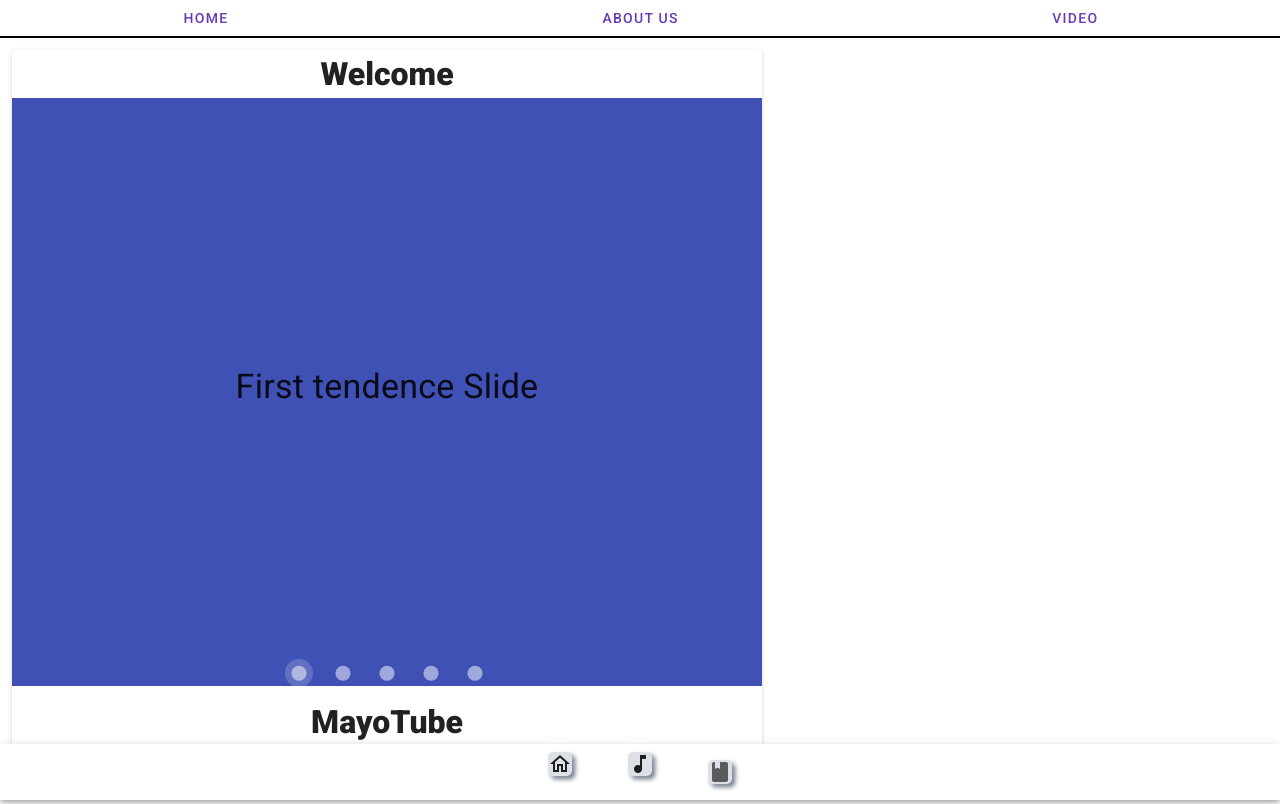
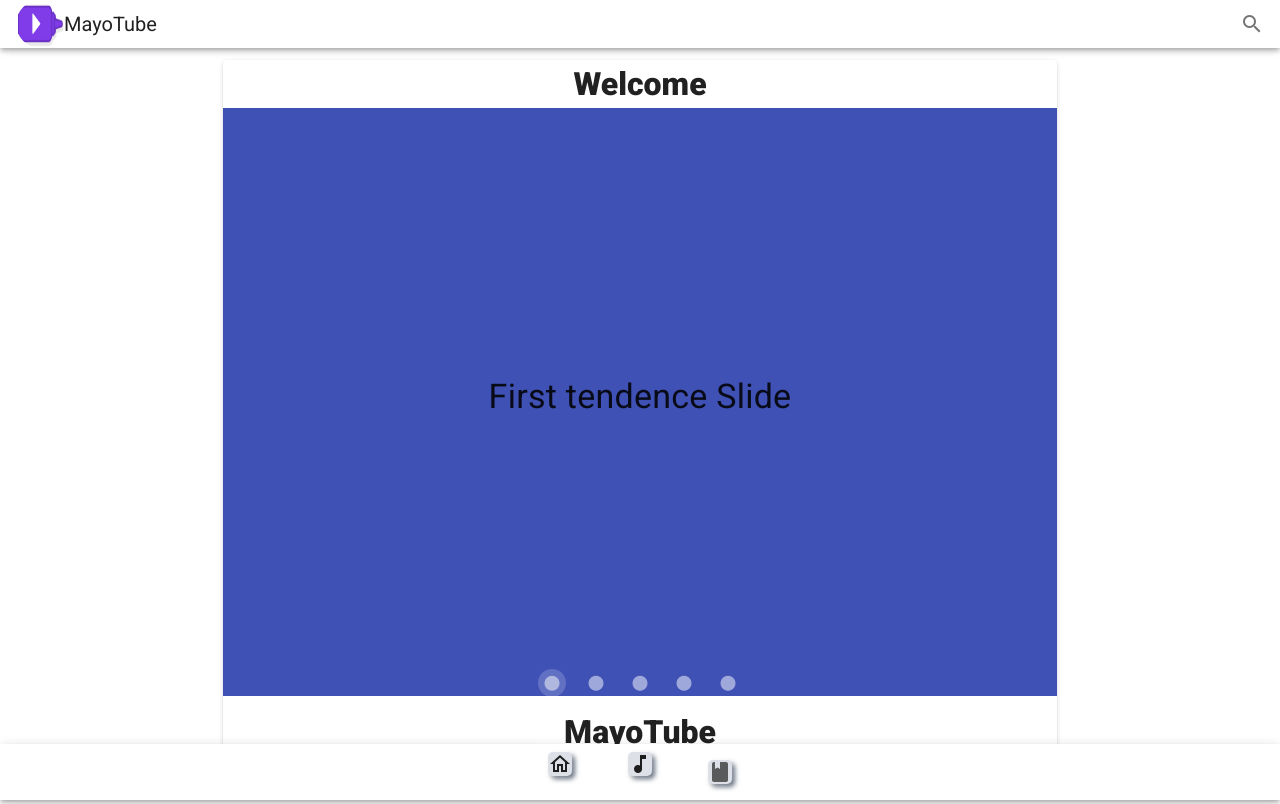
Before and after one commit to Realise-Formation-Digital/20.10-vue-music-project-1, a Vue app: page / in a window 1280 px wide. Built offline with nearby package versions, Linux system fonts and the light colour scheme.

Commit message:
toolbar
addition toolbar

```diff
--- a/src/App.vue
+++ b/src/App.vue
@@ -1,26 +1,27 @@
 <template>
   <v-app>
     <v-main>
-      <v-row>
-        <v-col>
-          <router-link class="text-decoration-none" to="/">
-            <v-btn block text class=" white--text" color="deep-purple">Home</v-btn>
-          </router-link>
-        </v-col>
-        <v-col>
-          <router-link class="text-decoration-none" to="/about">
-            <v-btn block text class=" white--text" color="deep-purple">About Us</v-btn>
-          </router-link>
-        </v-col>
-        <v-col>
-          <router-link class="text-decoration-none" to="/video">
-            <v-btn block text class=" white--text" color="deep-purple">Video</v-btn>
-          </router-link>
-        </v-col>
-      </v-row>
-      <hr color="black"/>
+        <v-card
+    color="grey lighten-4"
+    flat
+    tile
+  >
+    <v-toolbar dense>
+    <v-avatar>
+      <img
+        src="./assets/MayoTube-logo.png"
+        alt="icon MayoTube"
+      >
+    </v-avatar>
+      <v-toolbar-title>MayoTube</v-toolbar-title>
 
+      <v-spacer></v-spacer>
 
+      <v-btn icon>
+        <v-icon>mdi-magnify</v-icon>
+      </v-btn>
+    </v-toolbar>
+  </v-card>
       <router-view>
 
       </router-view>
--- a/src/components/home.vue
+++ b/src/components/home.vue
@@ -2,8 +2,19 @@
   <div>
 
         <v-container fluid>
-<!--- début de la card <--->
-        <v-card width="750px">
+
+
+<v-row
+align="center"
+justify="center"
+>
+  <v-col cols="1"/>
+  <v-col cols="10"
+  align="center"
+justify="center"
+>
+      <!--- début de la card <--->
+        <v-card width="80%">
 
 <!--- titre <--->
         <h1><center><b> Welcome </b></center></h1>
@@ -11,7 +22,6 @@
 <!--- carousel <--->
         <v-carousel
     cycle
-
     height="600"
     hide-delimiter-background
     show-arrows-on-hover
@@ -48,6 +58,11 @@
 
 
   </v-card>
+  </v-col>
+  <v-col cols="1"/>
+
+</v-row>
+
 </v-container>
 </div>
   </template>
@@ -81,4 +96,5 @@ export default {
 
 <style scoped>
 
+
 </style>
```
